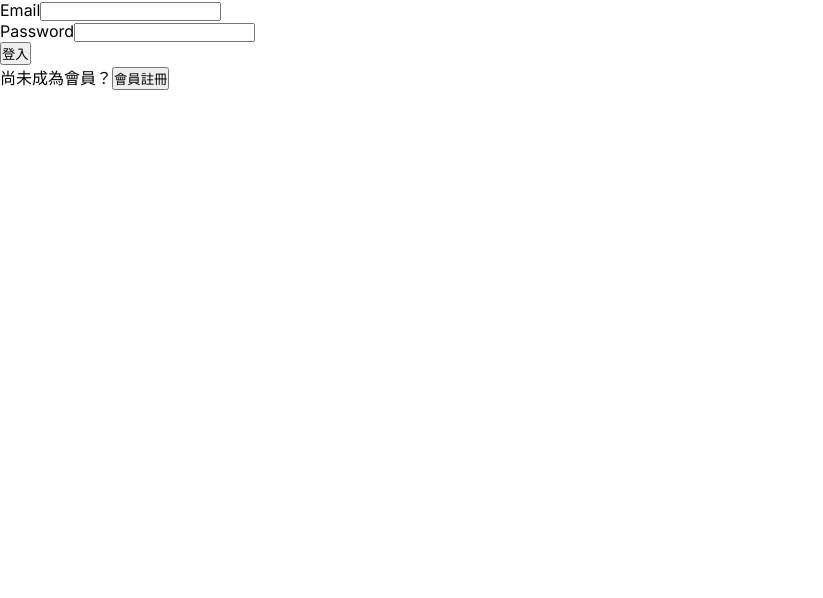
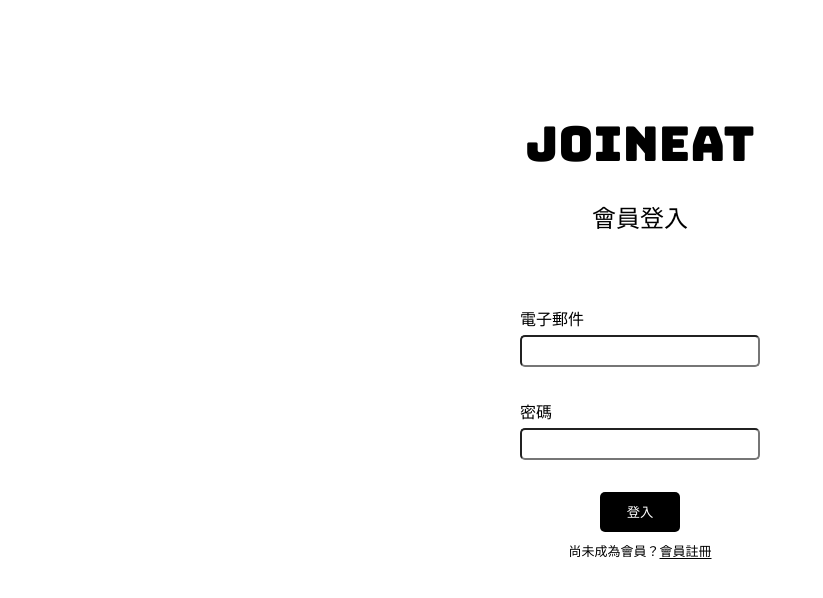
Before and after one commit to yuanke-tsai/JoinEat, a Next.js app: page /login in a window 1280 px wide. Shown: the top 598 px of the page, without its empty margins (0-823 px from the left). Built offline with nearby package versions, Linux system fonts and the light colour scheme.

Commit message:
feat: add login/signup page

```diff
--- a/app/login/page.js
+++ b/app/login/page.js
@@ -1,36 +1,38 @@
 "use client";
 
+import { Bungee } from "next/font/google";
 import { useState } from "react";
+import styles from "@/styles/login.module.scss";
+import LoginForm from "@/components/LoginSignup/LoginForm";
+import SignupForm from "@/components/LoginSignup/SignupForm";
 
 const AccountState = {
   LoggingIn: 0,
   SigningUp: 1,
 };
 
+const bungee = Bungee({
+  weight: "400",
+  subsets: ["latin"],
+});
+
 export default function Login() {
   const [accountState, setAccountState] = useState(AccountState.LoggingIn);
 
   return (
-    <>
-      <form>
-        <div>
-          Email
-          <input id="email" type="email" />
+    <div className={styles.loginPage}>
+      <h1 className={`${bungee.className} ${styles.title}`}>JoinEat</h1>
+      <div className={styles.subTitle}>
+        {accountState === AccountState.LoggingIn ? "會員登入" : "會員註冊"}
       </div>
-        <div>
-          Password
-          <input id="password" type="password" />
-        </div>
-        <button type="submit">
-          {accountState === AccountState.LoggingIn ? "登入" : "註冊"}
-        </button>
-      </form>
+      {accountState === AccountState.LoggingIn ? <LoginForm /> : <SignupForm />}
+      <div className={styles.prompt}>
         {accountState === AccountState.LoggingIn
           ? "尚未成為會員？"
           : "已經是會員了? "}
         <button
           type="button"
-        className="text-[#5458F7]"
+          className={styles.link}
           onClick={() => {
             if (accountState === AccountState.SigningUp) {
               setAccountState(AccountState.LoggingIn);
@@ -41,6 +43,7 @@ export default function Login() {
         >
           {accountState === AccountState.LoggingIn ? "會員註冊 " : "會員登入"}
         </button>
-    </>
+      </div>
+    </div>
   );
 }
--- /dev/null
+++ b/components/LoginSignup/LoginForm.jsx
@@ -0,0 +1,19 @@
+import styles from "@/styles/login.module.scss";
+
+export default function LoginForm() {
+  return (
+    <form className={styles.form}>
+      <div>
+        <div>電子郵件</div>
+        <input id="email" type="email" />
+      </div>
+      <div>
+        <div>密碼</div>
+        <input id="password" type="password" />
+      </div>
+      <button type="submit" className={styles.button}>
+        登入
+      </button>
+    </form>
+  );
+}
--- /dev/null
+++ b/components/LoginSignup/SignupForm.jsx
@@ -0,0 +1,27 @@
+import styles from "@/styles/login.module.scss";
+
+export default function SignupForm() {
+  return (
+    <form className={styles.form}>
+      <div>
+        <div>使用者名稱</div>
+        <input id="name" type="text" />
+      </div>
+      <div>
+        <div>電子郵件</div>
+        <input id="email" type="email" />
+      </div>
+      <div>
+        <div>密碼</div>
+        <input id="password" type="password" />
+      </div>
+      <div>
+        <div>再次輸入密碼</div>
+        <input id="password-check" type="password" />
+      </div>
+      <button type="submit" className={styles.button}>
+        註冊
+      </button>
+    </form>
+  );
+}
--- /dev/null
+++ b/styles/login.module.scss
@@ -0,0 +1,67 @@
+.loginPage {
+  display: flex;
+  flex-direction: column;
+  align-items: center;
+
+  .title {
+    font-size: 48px;
+    margin-top: 7rem;
+  }
+
+  .subTitle {
+    margin-top: 1.5rem;
+    font-size: 24px;
+  }
+
+  .form {
+    margin-top: 4.5rem;
+    display: flex;
+    flex-direction: column;
+    gap: 2rem;
+
+    div {
+      display: flex;
+      flex-direction: column;
+
+      label {
+        font-size: 13px;
+      }
+
+      input {
+        margin-top: 0.3rem;
+        padding: 0 0.5rem;
+        width: 15rem;
+        height: 2rem;
+        outline: none;
+        border-radius: 5px;
+      }
+    }
+
+    button {
+      display: block;
+      margin: 0 auto;
+      width: 5rem;
+      height: 2.5rem;
+      border: none;
+      border-radius: 5px;
+      background-color: black;
+      color: white;
+      cursor: pointer;
+    }
+  }
+
+  .prompt {
+    margin-top: 0.6rem;
+    font-size: 13px;
+
+    .link {
+      display: inline;
+      font-size: inherit;
+      border: none;
+      background-color: white;
+      text-decoration: underline;
+      text-underline-offset: 2px;
+      cursor: pointer;
+    }
+  }
+}
```
Lines whose indentation alone changed are shown as unchanged.
